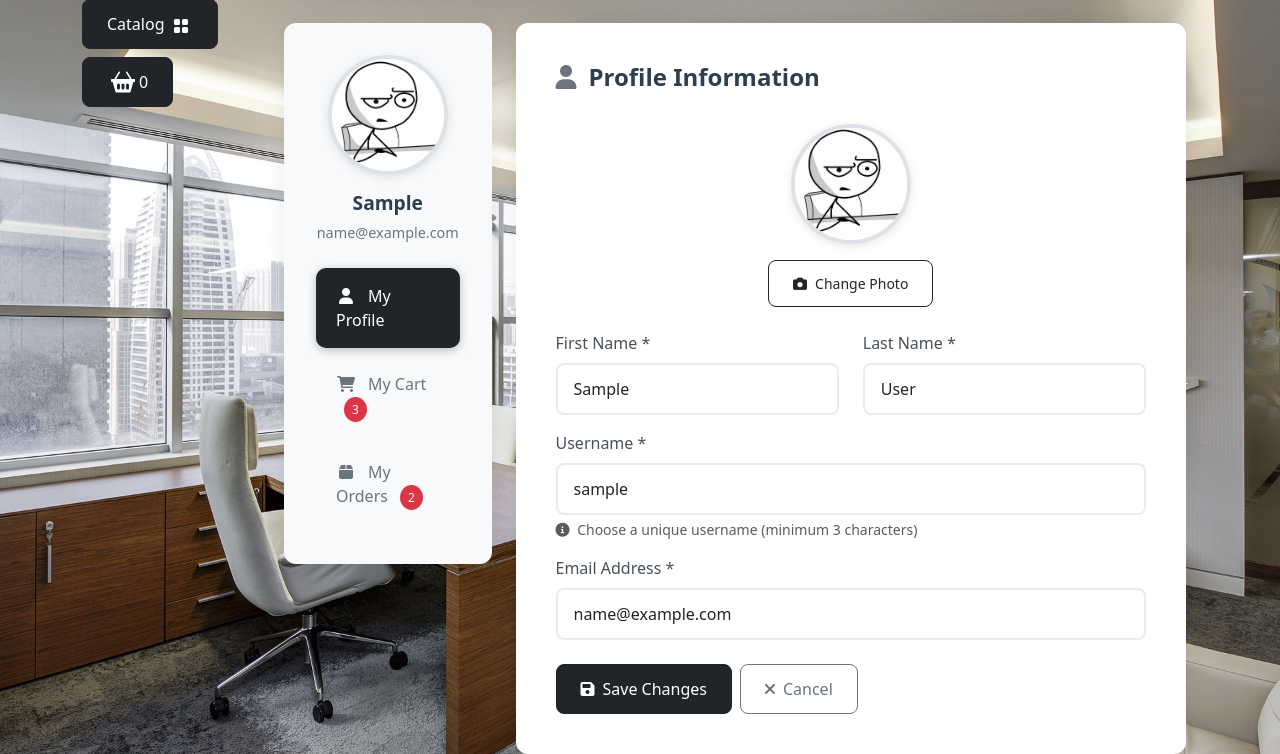
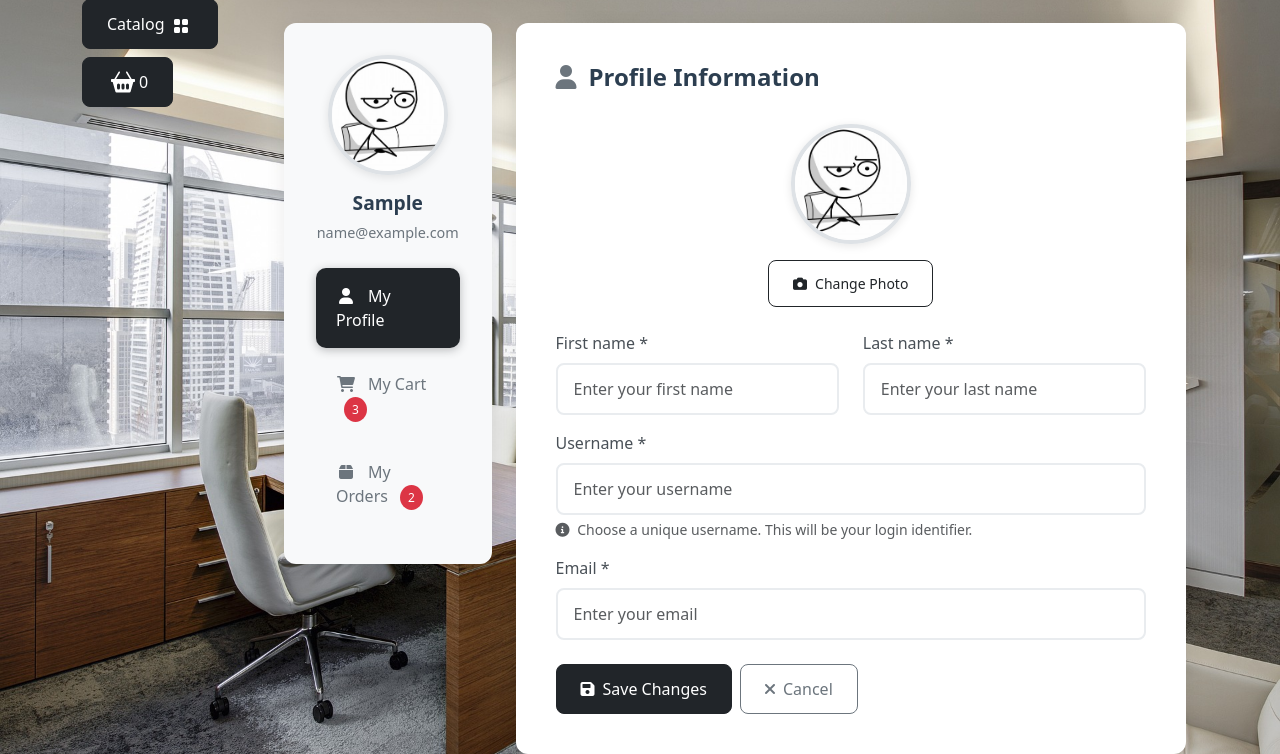
Before and after one commit to iamurtazo/furniture-online-store, a Django app: template src/app/users/templates/users/profile.html in a window 1280 px wide. Shown: the part 73-827 px from the top of the page. Run offline with Django 5.2, Linux system fonts and the light colour scheme; the template is opened without the code that fills it: values that come from a table or form of the project are taken from there, others are empty; the visitor is signed in with stand-in values (Sample User, id 1); data comes from the database, SQL or seed files in the repository; some libraries are stand-ins or nearby versions.

Commit message:
refactor: implement Django best practices for profile form validation

```diff
--- a/src/app/users/forms.py
+++ b/src/app/users/forms.py
@@ -1,6 +1,9 @@
 from django import forms
 from users.models import Users
-from django.contrib.auth.forms import AuthenticationForm, UserCreationForm
+from django.contrib.auth.forms import AuthenticationForm, UserCreationForm, UserChangeForm
+from django.contrib.auth import get_user_model
+
+User = get_user_model()
 
 class UserLoginForm(AuthenticationForm):
 
@@ -90,3 +93,106 @@ class UserRegistrationForm(UserCreationForm):
         if Users.objects.filter(email=email).exists():
             raise forms.ValidationError("A user with this email already exists.")
         return email
+
+
+class UserProfileForm(UserChangeForm):
+    """
+    Form for updating user profile information.
+    Inherits from UserChangeForm following Django best practices.
+    """
+
+    first_name = forms.CharField(
+        max_length=30,
+        widget=forms.TextInput(attrs={
+            "class": "form-control",
+            "placeholder": "Enter your first name"
+        }),
+        required=True
+    )
+
+    last_name = forms.CharField(
+        max_length=30,
+        widget=forms.TextInput(attrs={
+            "class": "form-control",
+            "placeholder": "Enter your last name"
+        }),
+        required=True
+    )
+
+    username = forms.CharField(
+        max_length=150,
+        widget=forms.TextInput(attrs={
+            "class": "form-control",
+            "placeholder": "Enter your username"
+        }),
+        required=True,
+        help_text="Choose a unique username. This will be your login identifier."
+    )
+
+    email = forms.EmailField(
+        widget=forms.EmailInput(attrs={
+            "class": "form-control",
+            "placeholder": "Enter your email"
+        }),
+        required=True
+    )
+
+    # Remove password field from profile editing
+    password = None
+
+    class Meta:
+        model = Users
+        fields = ['first_name', 'last_name', 'username', 'email']
+
+    def __init__(self, *args, **kwargs):
+        super().__init__(*args, **kwargs)
+        # Remove password field completely
+        if 'password' in self.fields:
+            del self.fields['password']
+
+    def clean_username(self):
+        """
+        Validate username for uniqueness and format.
+        """
+        username = self.cleaned_data.get('username')
+
+        if not username:
+            raise forms.ValidationError("Username is required.")
+
+        # Check minimum length
+        if len(username) < 3:
+            raise forms.ValidationError("Username must be at least 3 characters long.")
+
+        # Check format (letters, numbers, underscores only)
+        import re
+        if not re.match(r'^[a-zA-Z0-9_]+$', username):
+            raise forms.ValidationError("Username can only contain letters, numbers, and underscores.")
+
+        # Check uniqueness (exclude current user)
+        if self.instance and self.instance.pk:
+            if User.objects.filter(username=username).exclude(pk=self.instance.pk).exists():
+                raise forms.ValidationError(f'Username "{username}" is already taken. Please choose a different one.')
+        else:
+            if User.objects.filter(username=username).exists():
+                raise forms.ValidationError(f'Username "{username}" is already taken. Please choose a different one.')
+
+        return username
+
+    def clean_email(self):
+        """
+        Validate email for format and uniqueness.
+        """
+        email = self.cleaned_data.get('email')
+
+        if not email:
+            raise forms.ValidationError("Email is required.")
+
+        # Check uniqueness (exclude current user)
+        if self.instance and self.instance.pk:
+            if User.objects.filter(email=email).exclude(pk=self.instance.pk).exists():
+                raise forms.ValidationError(f'Email "{email}" is already registered. Please use a different email.')
+        else:
+            if User.objects.filter(email=email).exists():
+                raise forms.ValidationError(f'Email "{email}" is already registered. Please use a different email.')
+
+        return email
--- a/src/app/users/templates/users/profile.html
+++ b/src/app/users/templates/users/profile.html
@@ -292,57 +292,55 @@
                                     </div>
                                 </div>
 
-                                <!-- Personal Information -->
+                                                                <!-- Personal Information -->
                                 <div class="row">
                                     <div class="col-md-6 mb-3">
-                                        <label for="firstName" class="form-label">First Name *</label>
-                                        <input type="text"
-                                            class="form-control"
-                                            id="firstName"
-                                            name="first_name"
-                                            placeholder="Enter your first name"
-                                            value="{{ user.first_name }}"
-                                            required>
+                                        <label for="{{ form.first_name.id_for_label }}" class="form-label">{{ form.first_name.label }} *</label>
+                                        {{ form.first_name }}
+                                        {% if form.first_name.errors %}
+                                            <div class="text-danger small mt-1">
+                                                {{ form.first_name.errors.0 }}
+                                            </div>
+                                        {% endif %}
                                     </div>
                                     <div class="col-md-6 mb-3">
-                                        <label for="lastName" class="form-label">Last Name *</label>
-                                        <input type="text"
-                                            class="form-control"
-                                            id="lastName"
-                                            name="last_name"
-                                            placeholder="Enter your last name"
-                                            value="{{ user.last_name }}"
-                                            required>
+                                        <label for="{{ form.last_name.id_for_label }}" class="form-label">{{ form.last_name.label }} *</label>
+                                        {{ form.last_name }}
+                                        {% if form.last_name.errors %}
+                                            <div class="text-danger small mt-1">
+                                                {{ form.last_name.errors.0 }}
+                                            </div>
+                                        {% endif %}
                                     </div>
                                 </div>
 
                                 <!-- Username -->
                                 <div class="mb-3">
-                                    <label for="username" class="form-label">Username *</label>
-                                    <input type="text"
-                                        class="form-control"
-                                        id="username"
-                                        name="username"
-                                        placeholder="Enter your username"
-                                        value="{{ user.username }}"
-                                        required>
-                                    <input type="hidden" name="old_username" value="{{ user.username }}">
-                                    <div class="form-text" id="username-feedback">
-                                        <i class="fas fa-info-circle text-muted me-1"></i>
-                                        Choose a unique username (minimum 3 characters)
-                                    </div>
+                                    <label for="{{ form.username.id_for_label }}" class="form-label">{{ form.username.label }} *</label>
+                                    {{ form.username }}
+                                    {% if form.username.errors %}
+                                        <div class="text-danger small mt-1">
+                                            <i class="fas fa-exclamation-triangle me-1"></i>
+                                            {{ form.username.errors.0 }}
+                                        </div>
+                                    {% else %}
+                                        <div class="form-text" id="username-feedback">
+                                            <i class="fas fa-info-circle text-muted me-1"></i>
+                                            {{ form.username.help_text }}
+                                        </div>
+                                    {% endif %}
                                 </div>
 
                                 <!-- Email -->
                                 <div class="mb-4">
-                                    <label for="email" class="form-label">Email Address *</label>
-                                    <input type="email"
-                                        class="form-control"
-                                        id="email"
-                                        name="email"
-                                        placeholder="Enter your email address"
-                                        value="{{ user.email }}"
-                                        required>
+                                    <label for="{{ form.email.id_for_label }}" class="form-label">{{ form.email.label }} *</label>
+                                    {{ form.email }}
+                                    {% if form.email.errors %}
+                                        <div class="text-danger small mt-1">
+                                            <i class="fas fa-exclamation-triangle me-1"></i>
+                                            {{ form.email.errors.0 }}
+                                        </div>
+                                    {% endif %}
                                 </div>
 
                                 <!-- Action Buttons -->
@@ -563,23 +561,6 @@
     </div>
 
     <script>
-    // Username validation with real-time feedback
-    document.getElementById('username').addEventListener('input', function(e) {
-        const username = e.target.value;
-        const feedback = document.getElementById('username-feedback');
-
-        if (username.length < 3) {
-            feedback.innerHTML = '<i class="fas fa-exclamation-triangle text-warning me-1"></i>Username must be at least 3 characters long';
-            feedback.className = 'form-text text-warning';
-        } else if (!/^[a-zA-Z0-9_]+$/.test(username)) {
-            feedback.innerHTML = '<i class="fas fa-exclamation-triangle text-warning me-1"></i>Username can only contain letters, numbers, and underscores';
-            feedback.className = 'form-text text-warning';
-        } else {
-            feedback.innerHTML = '<i class="fas fa-check-circle text-success me-1"></i>Username looks good!';
-            feedback.className = 'form-text text-success';
-        }
-    });
-
     // Tab state management
     document.addEventListener('DOMContentLoaded', function() {
         // Get active tab from URL hash or default to profile
```
Also changed, not shown: src/app/users/views.py (+26 -29 lines).
